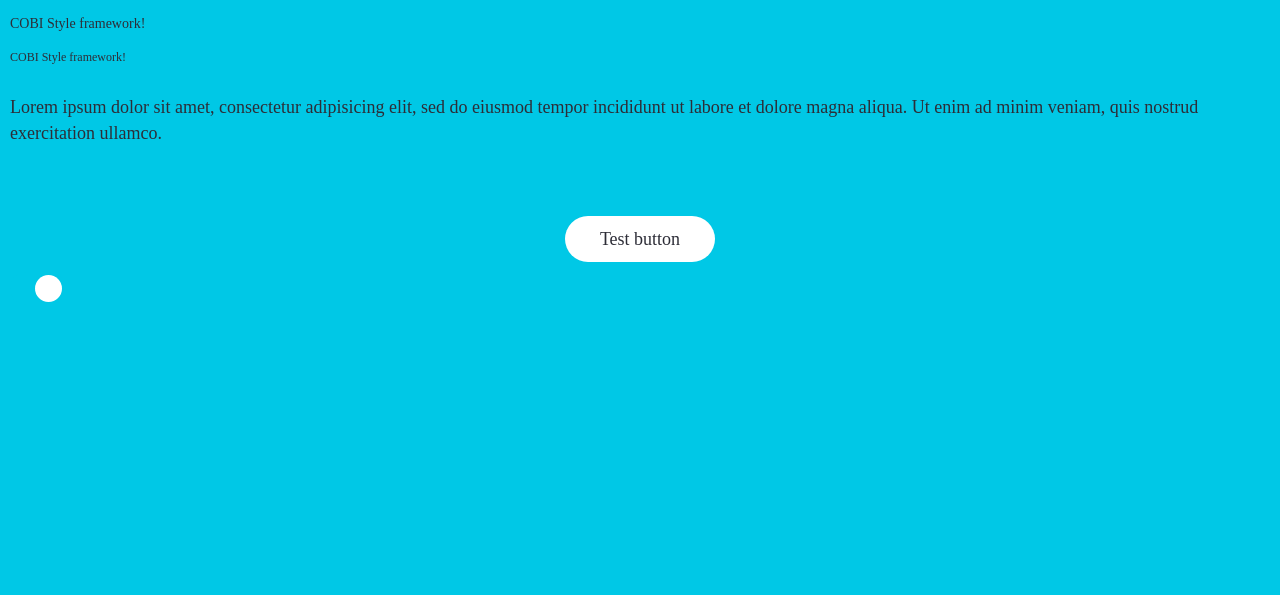
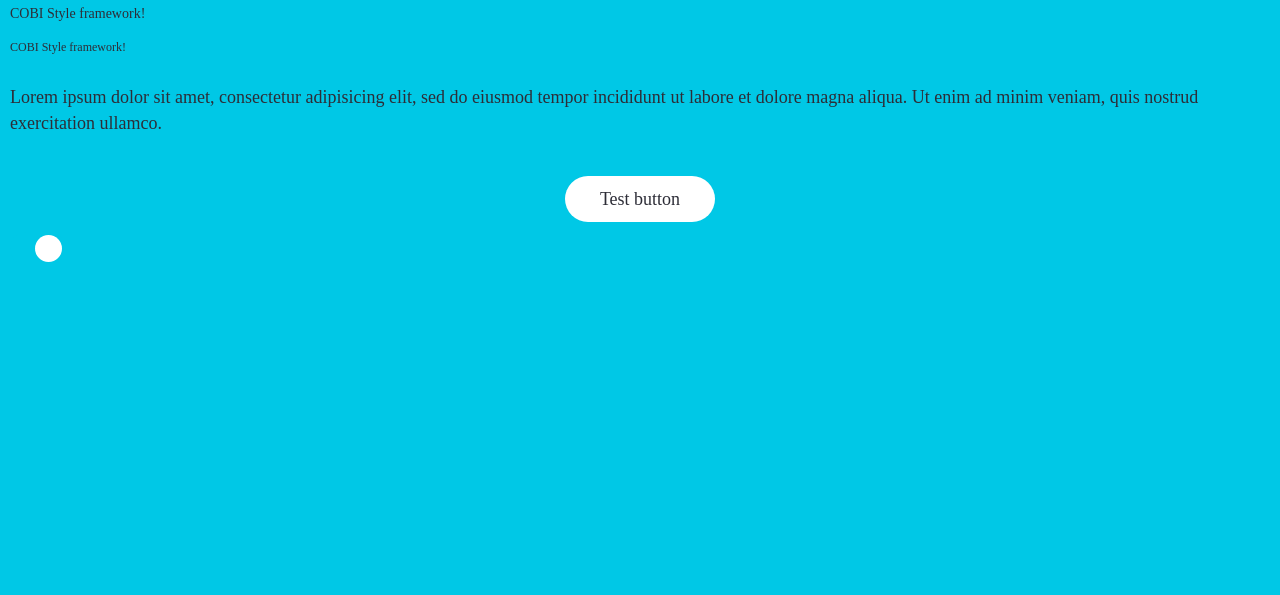
Before and after one commit to cobi-bike/DevKit-UI, a plain HTML site: page index.html in a window 1280 px wide. Shown: the part 205-800 px from the top of the page. Drawn offline with Linux system fonts and the light colour scheme; a web font is replaced by a local one.

Commit message:
.contet-padded margin fix

```diff
--- a/sass/cobi-style.scss
+++ b/sass/cobi-style.scss
@@ -122,8 +122,8 @@ a {
 
 // Utility classes
 .content-padded {
-  margin-bottom: 20px;
-  padding: 20px 10px 10px 10px;
+  margin: 0;
+  padding: 10px 10px 10px 10px;
 }
 .pull-left {
   float: left;
--- a/sass/spotify-udjust.scss
+++ b/sass/spotify-udjust.scss
@@ -40,7 +40,7 @@
   }
 
   .content-padded {
-    margin-bottom: 25px;
+    margin-bottom: 0px;
     margin-top: 0px;
 
     p {
```
Also changed, not shown: css/cobi-style.css, css/spotify-udjust.css, 1 other file.
